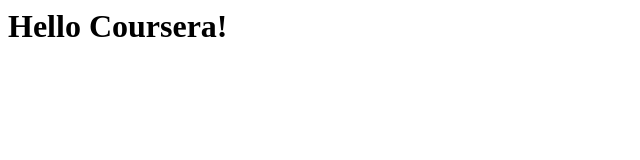
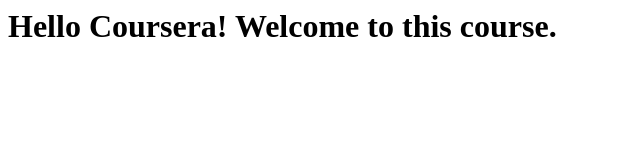
Before and after one commit to sakura9096/Web-Coursera, a plain HTML site: page site/index.html in a window 1280 px wide. Shown: the whole page, without its empty margins (0-640 px from the left). Drawn offline with Linux system fonts and the light colour scheme.

Commit message:
Small additions to the content of the page.

```diff
--- a/site/index.html
+++ b/site/index.html
@@ -3,6 +3,6 @@
 	<title>Hello Coursera!</title>
 </head>
 <body>
-<h1>Hello Coursera!</h>
+<h1>Hello Coursera! Welcome to this course.</h>
 </body>
 </html>
```
